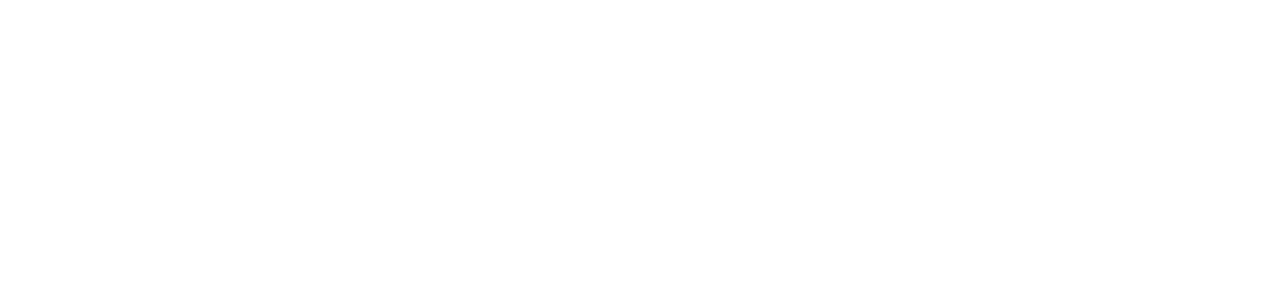
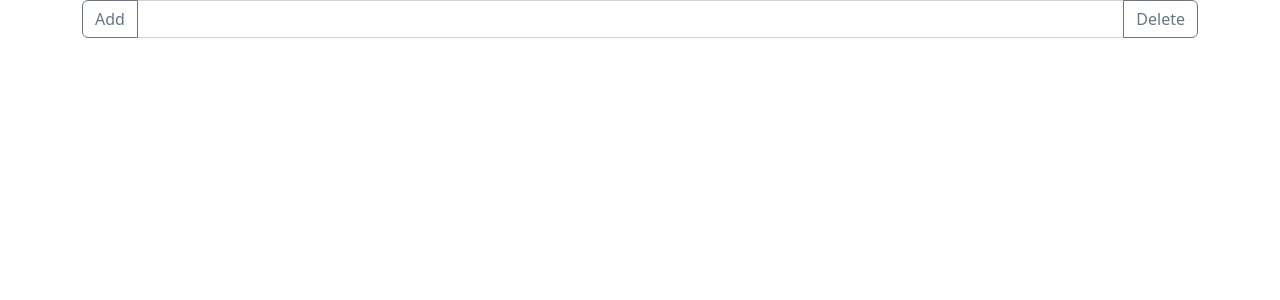
Before and after one commit to Anansi86/todo_list, a React (Create React App) app in the folder app/: page / in a window 1280 px wide. Shown: the top 300 px of the page. Built offline with nearby package versions, Linux system fonts and the light colour scheme.

Commit message:
input field

```diff
--- a/app/src/App.js
+++ /dev/null
@@ -1,7 +0,0 @@
-function App() {
-
-print ("hello, world")
-
-}
-
-export default App
--- /dev/null
+++ b/app/src/components/App.js
@@ -0,0 +1,20 @@
+import Input from "./Input"
+
+function App() {
+
+
+
+
+
+
+return (
+    <>
+    <div className= "container">
+        <Input />
+    </div>
+
+</>
+)
+}
+
+export default App
--- /dev/null
+++ b/app/src/components/Input.js
@@ -0,0 +1,13 @@
+
+
+function Input() {
+   return(
+ <div class="input-group mb-3">
+  <button class="btn btn-outline-secondary" type="button" id="button-addon1">Add</button>
+  <input type="text" class="form-control" placeholder="" aria-label="Example text with button addon" aria-describedby="button-addon1"></input>
+  <button class="btn btn-outline-secondary" type="button" id="button-addon1">Delete</button>
+</div>
+   )
+
+}
+export default Input
--- a/app/src/index.js
+++ b/app/src/index.js
@@ -1,6 +1,6 @@
 import React from 'react';
 import ReactDOM from 'react-dom/client';
-import App from './App';
+import App from './components/App.js';
 import 'bootstrap/dist/css/bootstrap.css';
 import 'bootstrap/dist/js/bootstrap.js';
 
```
Also changed, not shown: app/src/components/ControlBoard.js (added).
